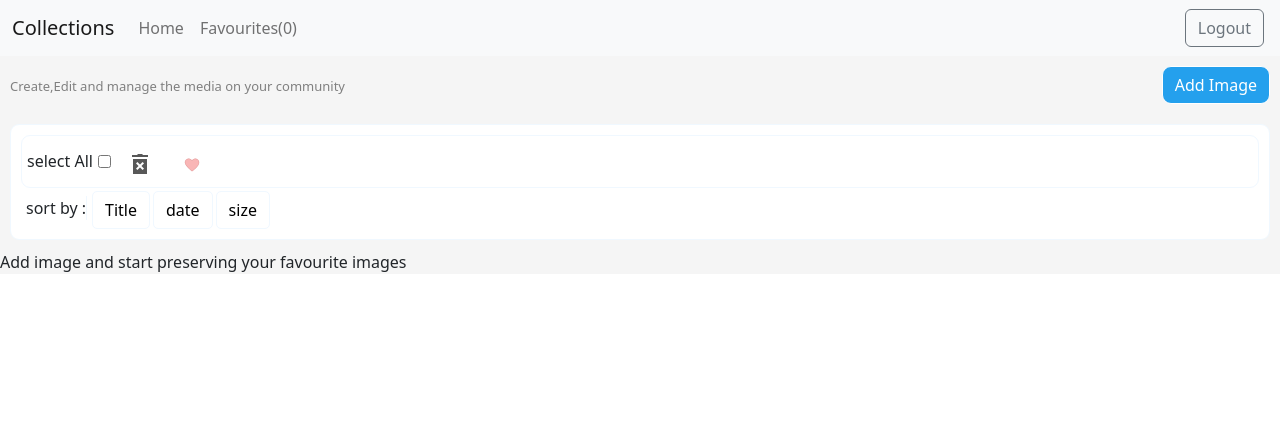
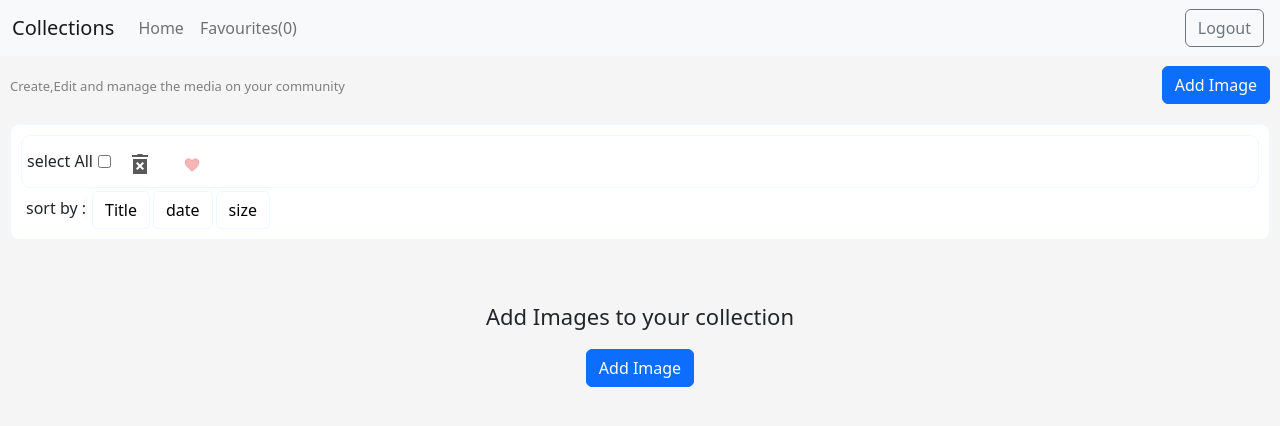
Before and after one commit to junaid-shirur/Collections, a React (Create React App) app: page /home in a window 1280 px wide. Shown: the top 426 px of the page. Built offline with nearby package versions, Linux system fonts and the light colour scheme; no server answers.

Commit message:
add empty state screen

```diff
--- /dev/null
+++ b/src/components/EmptyState.tsx
@@ -0,0 +1,39 @@
+import styled from '@emotion/styled'
+import React from 'react'
+import { Button } from 'react-bootstrap'
+import { Box, Flex } from 'rebass'
+
+const EmptyState: React.FC<any> = ({
+    isError = false,
+    msg,
+    onclick
+}) => {
+
+    return (
+        <>
+            <Container>
+                <Text>{msg}</Text>
+                <ActBtn variant="primary" onClick={() => onclick()}>{isError ? 'Retry' : 'Add Image'}</ActBtn>
+            </Container>
+        </>
+    )
+}
+
+const Container = styled(Box)<any>(({ theme }) => ({
+    height: '100%',
+    width: '100%',
+    textAlign: 'center',
+    padding: '50px'
+}))
+
+const Text = styled.p<any>(({ theme }) => ({
+    fontSize: '22px',
+    fontFamily: 'inherit'
+}))
+
+const ActBtn = styled(Button)<any>(({ theme }) => ({
+
+}))
+
+
+export default EmptyState
--- a/src/components/Header.ts
+++ b/src/components/Header.ts
@@ -73,3 +73,19 @@ export const SortingButtons = styled.div`
 
     }
 `
+
+export const Container = styled.div`
+display: flex;
+justify-content: space-between;
+padding: 10px;
+margin: auto;
+align-items: center;
+h4{
+  font-family: 'Times New Roman', Times, serif;
+}
+span{
+  color: grey;
+  font-size: small;
+}
+
+`
--- a/src/screens/Home.tsx
+++ b/src/screens/Home.tsx
@@ -5,7 +5,7 @@ import SelectPopUp from '../components/SelectPopUp';
 import { deleteImage, filter, filterImages, getImages, updateFavImages } from '../reducers/common';
 import styled from '@emotion/styled'
 import 'bootstrap/dist/css/bootstrap.min.css';
-import { Wrapper, SearchBar, SortingButtons } from '../components/Header';
+import { Wrapper, SearchBar, SortingButtons, Container } from '../components/Header';
 import { useAppDispatch, useAppSelector } from '../reducers/hooks';
 import { Axios } from '../config';
 import { Images as Img } from '../actions/types';
@@ -18,6 +18,8 @@ import Config from '../config'
 import deleteIcon from '../assets/delete_icon.png'
 import favIcon from '../assets/fav_icon.png'
 import { Flex } from 'rebass';
+import EmptyState from '../components/EmptyState';
+import { Button } from 'react-bootstrap';
 
 function App() {
 
@@ -33,7 +35,6 @@ function App() {
 
   const isHomeRoute = location == discover
   useEffect(() => {
-    console.log(data);
     if (status == 'success' && stateImgs.length == 0)
       dispatch(getImages(data))
 
@@ -41,34 +42,6 @@ function App() {
       toast('Something went wrong', { type: 'error' })
   }, [data])
 
-
-  const Container = styled.div`
-    display: flex;
-    justify-content: space-between;
-    padding: 10px;
-    margin: auto;
-    align-items: center;
-    h4{
-      font-family: 'Times New Roman', Times, serif;
-    }
-    span{
-      color: grey;
-      font-size: small;
-    }
-    button{
-      background-color: #24a0ed ;
-      border: none;
-      border-radius: 9px;
-      cursor: pointer;
-      font-weight: 200;
-      color: white;
-      border: 1px solid;
-      &:hover{
-            border: 1px solid;
-        };
-    }
-
-  `
 
   const [selectedDelete, setSelectedDelete] = useState<any>([]);
   const [selectAll, setselectAll] = useState<boolean>(false);
@@ -128,7 +101,7 @@ function App() {
           <span>Create,Edit and manage the media on your community</span>
         </div>
         {/* ToDo: remove inline styles */}
-        {location != favourites && <button style={{ fontWeight: 500 }} className="btn" onClick={() => setModalShow(true)}>Add Image</button>}
+        {location != favourites && <Button variant='primary' className="btn" onClick={() => setModalShow(true)}>Add Image</Button>}
       </Container>
 
       <Wrapper>
@@ -158,7 +131,7 @@ function App() {
         onHide={() => setModalShow(false)}
       />
 
-        {stateImgs.length !== 0 ?
+      {stateImgs.length !== 0 ?
         <Images
           images={stateImgs}
           isLoading={status == 'loading'}
@@ -166,7 +139,11 @@ function App() {
           selectAll={selectAll}
           setSelectedDelete={setSelectedDelete}
           location={location}
-        /> : <Flex>{isHomeRoute ? 'Add image and start preserving your favourite images' : 'Theres no favroutie images'}</Flex>}
+        /> :
+        <EmptyState
+          msg="Add Images to your collection"
+          onclick={() => setModalShow(true)}
+        />}
     </div>
   );
 }
```
